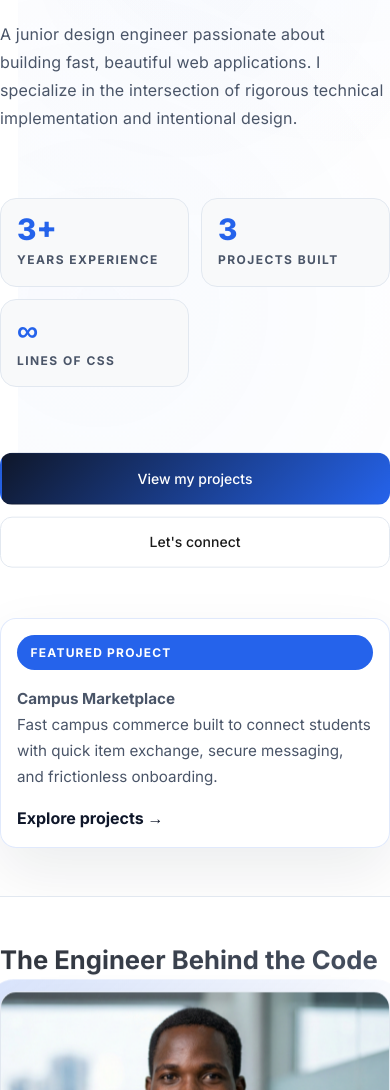
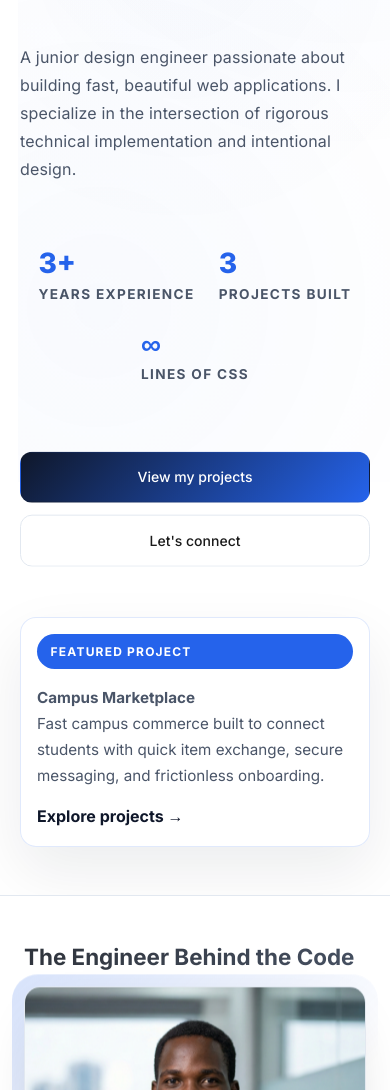
Before and after one commit to devkad67/my_portfolio-, an Astro site: page / in a window 390 px wide. Shown: the part 354-1444 px from the top of the page. Built offline with nearby package versions, Linux system fonts and the light colour scheme; Astro itself is replaced by a stand-in of ours.

Commit message:
Fix mobile responsiveness padding and update stat layout to unboxed inline style

```diff
--- a/src/pages/index.astro
+++ b/src/pages/index.astro
@@ -216,7 +216,8 @@ const skillCategories = [
   <style>
     /* Hero Section */
     .hero-section {
-      padding: 7rem 0 5rem;
+      padding-top: 7rem;
+      padding-bottom: 5rem;
       display: grid;
       gap: 2rem;
       max-width: 1180px;
@@ -283,36 +284,34 @@ const skillCategories = [
       max-width: 760px;
     }
     .hero-stats {
-      display: grid;
-      grid-template-columns: repeat(auto-fit, minmax(140px, 1fr));
-      gap: 1rem;
+      display: flex;
+      flex-wrap: wrap;
+      align-items: center;
+      gap: 2rem;
       margin-bottom: 2.5rem;
     }
     .stat-item {
       display: flex;
       flex-direction: column;
-      padding: 1.25rem;
-      border-radius: var(--radius-lg);
-      background-color: var(--bg-secondary);
-      border: 1px solid var(--card-border);
-      min-width: 0;
     }
     .stat-number {
-      font-size: 1.85rem;
+      font-size: 2.2rem;
       font-weight: 800;
       color: var(--highlight-color);
       line-height: 1;
     }
     .stat-label {
-      font-size: 0.75rem;
+      font-size: 0.85rem;
       color: var(--text-secondary);
       font-weight: 700;
       text-transform: uppercase;
-      letter-spacing: 0.12em;
-      margin-top: 0.35rem;
+      letter-spacing: 0.1em;
+      margin-top: 0.4rem;
     }
     .stat-divider {
-      display: none;
+      width: 2px;
+      height: 3rem;
+      background-color: var(--card-border);
     }
     .hero-actions {
       display: flex;
@@ -395,8 +394,9 @@ const skillCategories = [
         display: none;
       }
       .hero-title {
-        font-size: clamp(1.8rem, 9vw, 2.4rem);
+        font-size: clamp(1.4rem, 8vw, 1.95rem);
         max-width: 100%;
+        line-height: 1.2;
       }
       .hero-subtitle {
         font-size: 0.98rem;
@@ -420,11 +420,15 @@ const skillCategories = [
         font-size: 0.95rem;
       }
       .hero-stats {
-        gap: 0.75rem;
+        gap: 1.5rem;
         margin-bottom: 1.75rem;
+        justify-content: center;
       }
-      .stat-item {
-        padding: 1rem;
+      .stat-divider {
+        display: none;
+      }
+      .stat-number {
+        font-size: 1.75rem;
       }
     }
 
@@ -731,7 +735,7 @@ const skillCategories = [
     /* === COMPREHENSIVE RESPONSIVE STYLES === */
     @media (max-width: 767px) {
       /* Hero */
-      .hero-section { padding: 4rem 0 3rem; }
+      .hero-section { padding-top: 4rem; padding-bottom: 3rem; }
       .hero-title { font-size: clamp(2rem, 8vw, 2.8rem); }
       .greeting { font-size: 1rem; }
       .hero-subtitle { font-size: 1rem; }
@@ -744,9 +748,9 @@ const skillCategories = [
       .profile-image { min-height: 320px; aspect-ratio: 4 / 3; }
 
       /* Section general */
-      .section { padding: 3rem 0; }
-      .section-title { font-size: 1.6rem; }
-      .section-lead { font-size: 1rem; }
+      .section { padding-top: 3rem; padding-bottom: 3rem; }
+      .section-title { font-size: 1.4rem; padding-right: 0.5rem; }
+      .section-lead { font-size: 0.95rem; padding-right: 0.5rem; }
 
       /* Grid collapses to single col */
       .grid-2col { grid-template-columns: 1fr; }
--- a/src/styles/global.css
+++ b/src/styles/global.css
@@ -54,6 +54,11 @@
 * {
   margin: 0;
   padding: 0;
+}
+
+html, body {
+  overflow-x: hidden;
+  width: 100%;
 }
 
 body {
@@ -159,18 +164,21 @@ a {
 }
 
 .section {
-  padding: 3rem 0;
+  padding-top: 3rem;
+  padding-bottom: 3rem;
 }
 
 @media (min-width: 768px) {
   .section {
-    padding: 4rem 0;
+    padding-top: 4rem;
+    padding-bottom: 4rem;
   }
 }
 
 @media (min-width: 1024px) {
   .section {
-    padding: 6rem 0;
+    padding-top: 6rem;
+    padding-bottom: 6rem;
   }
 }
 
@@ -694,20 +702,23 @@ p {
   display: flex;
   flex-direction: column;
   justify-content: center;
-  padding: 2rem 0;
+  padding-top: 2rem;
+  padding-bottom: 2rem;
 }
 
 @media (min-width: 768px) {
   .hero-section {
     min-height: 70vh;
-    padding: 3rem 0;
+    padding-top: 3rem;
+    padding-bottom: 3rem;
   }
 }
 
 @media (min-width: 1024px) {
   .hero-section {
     min-height: 80vh;
-    padding: 4rem 0;
+    padding-top: 4rem;
+    padding-bottom: 4rem;
   }
 }
 
@@ -839,7 +850,8 @@ img {
 @media (max-height: 600px) and (orientation: landscape) {
   .hero-section {
     min-height: auto;
-    padding: 1rem 0;
+    padding-top: 1rem;
+    padding-bottom: 1rem;
   }
 
   .app-header {
@@ -847,7 +859,8 @@ img {
   }
 
   .section {
-    padding: 2rem 0;
+    padding-top: 2rem;
+    padding-bottom: 2rem;
   }
 }
 
@@ -1190,6 +1203,7 @@ select:focus {
 
   .section {
     page-break-inside: avoid;
-    padding: 1rem 0;
+    padding-top: 1rem;
+    padding-bottom: 1rem;
   }
 }
```
